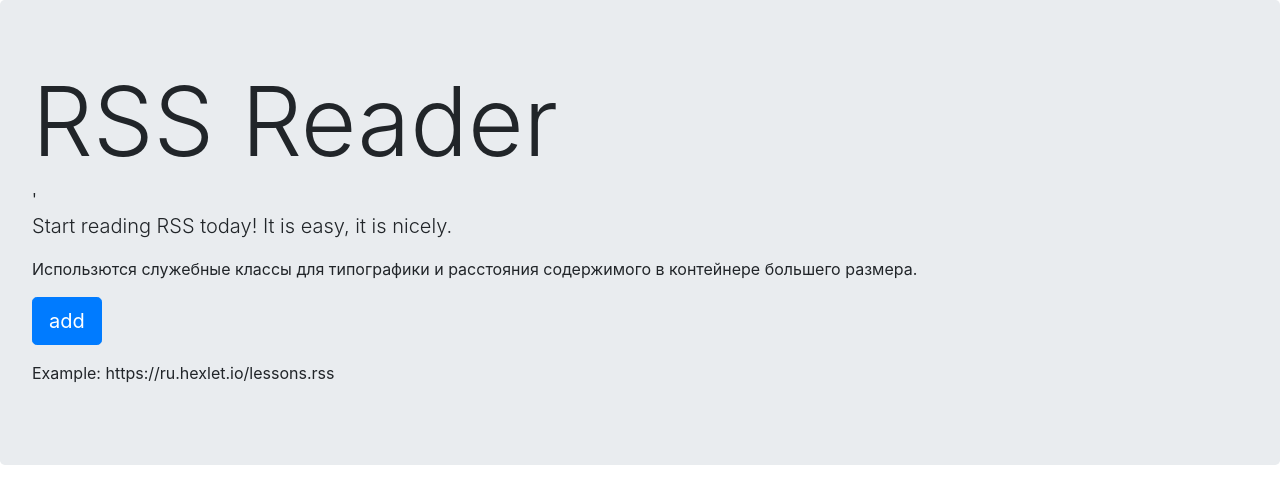
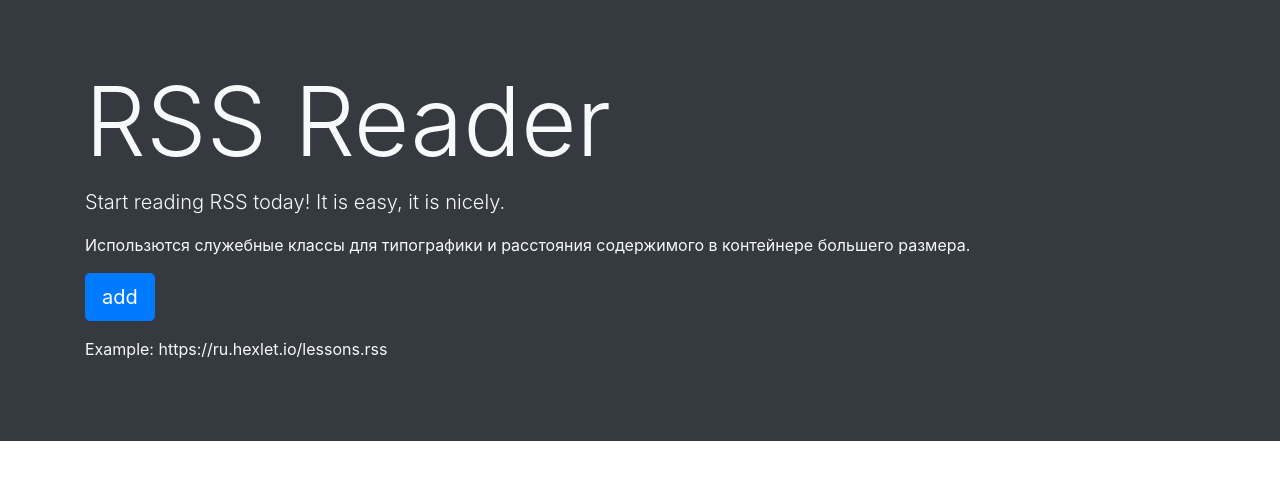
Before and after one commit to Web-proger/frontend-project-lvl3, a website built with webpack: page src/index.html in a window 1280 px wide. Built offline with nearby package versions, Linux system fonts and the light colour scheme.

Commit message:
refactor(index.htm) Скорректировал шаблон с вёрсткой

```diff
--- a/src/index.html
+++ b/src/index.html
@@ -7,14 +7,16 @@
     <link rel="stylesheet" href="https://cdn.jsdelivr.net/npm/bootstrap@4.5.3/dist/css/bootstrap.min.css" integrity="sha384-TX8t27EcRE3e/ihU7zmQxVncDAy5uIKz4rEkgIXeMed4M0jlfIDPvg6uqKI2xXr2" crossorigin="anonymous">
 </head>
 <body>
-    <div class="jumbotron">
-        <h1 class="display-1">RSS Reader</h1>'
+    <div class="jumbotron jumbotron-fluid bg-dark text-light">
+      <div class="container-xl">
+        <h1 class="display-1">RSS Reader</h1>
         <p class="lead">Start reading RSS today! It is easy, it is nicely.</p>
         <p>Использются служебные классы для типографики и расстояния содержимого в контейнере большего размера.</p>
         <p class="lead">
-            <a class="btn btn-primary btn-lg" href="#" role="button">add</a>
+          <a class="btn btn-primary btn-lg" href="#" role="button">add</a>
         </p>
         <p>Example: https://ru.hexlet.io/lessons.rss</p>
+      </div>
     </div>
 </body>
 </html>
```
